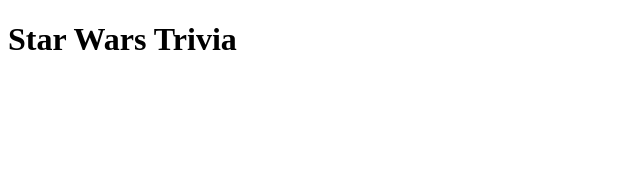
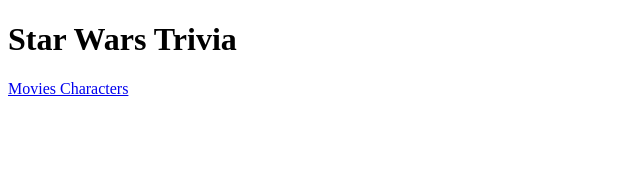
Before and after one commit to RehanY147/starwars-movies-app, an Angular app: page / in a window 1280 px wide. Shown: the top 170 px of the page, without its empty margins (0-640 px from the left). Built offline with nearby package versions, Linux system fonts and the light colour scheme.

Commit message:
Two Routes Implemented
Two routes '/movies' and '/characters' implemented.

```diff
--- a/src/app/app.component.html
+++ b/src/app/app.component.html
@@ -1,3 +1,10 @@
 <h1>
  {{ title }}
 </h1>
+
+
+<a routerLink="/movies">Movies</a>
+<a routerLink="/characters"> Characters</a>
+
+
+<router-outlet></router-outlet>
```
Also changed, not shown: src/app/app.module.ts (+12 -1 lines).
